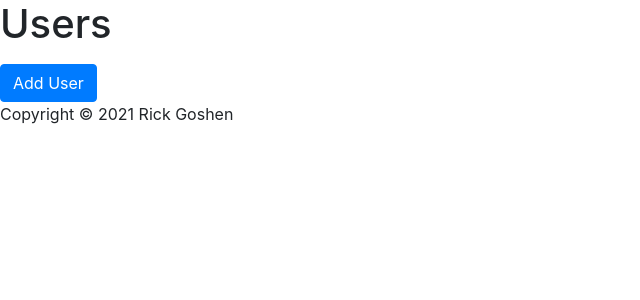
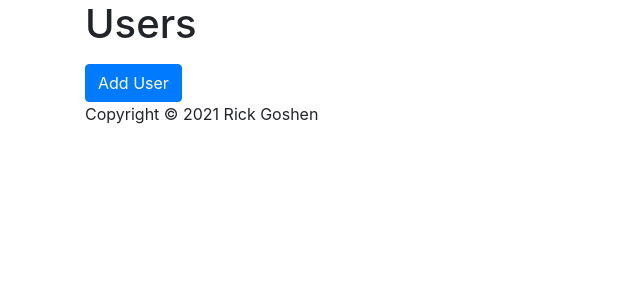
Before and after one commit to rgoshen/flask-blogly, a Flask app: page /users in a window 1280 px wide. Shown: the top 300 px of the page, without its empty margins (0-640 px from the left). Run offline with Flask 2, Linux system fonts and the light colour scheme; some libraries are stand-ins or nearby versions.

Commit message:
added container div

```diff
--- a/templates/base.html
+++ b/templates/base.html
@@ -14,9 +14,14 @@
   </head>
   <body>
     <!-- Your page content -->
-    <div id="content">{% block content %}{% endblock %}</div>
+    <div id="content">
+      <div class="container">{% block content %}{% endblock %}</div>
+    </div>
+
     <div id="footer">
-      <p>Copyright &copy; <span id="current-year">2021</span> Rick Goshen</p>
+      <div class="container">
+        <p>Copyright &copy; <span id="current-year">2021</span> Rick Goshen</p>
+      </div>
     </div>
 
     {% block scripts %}
```
